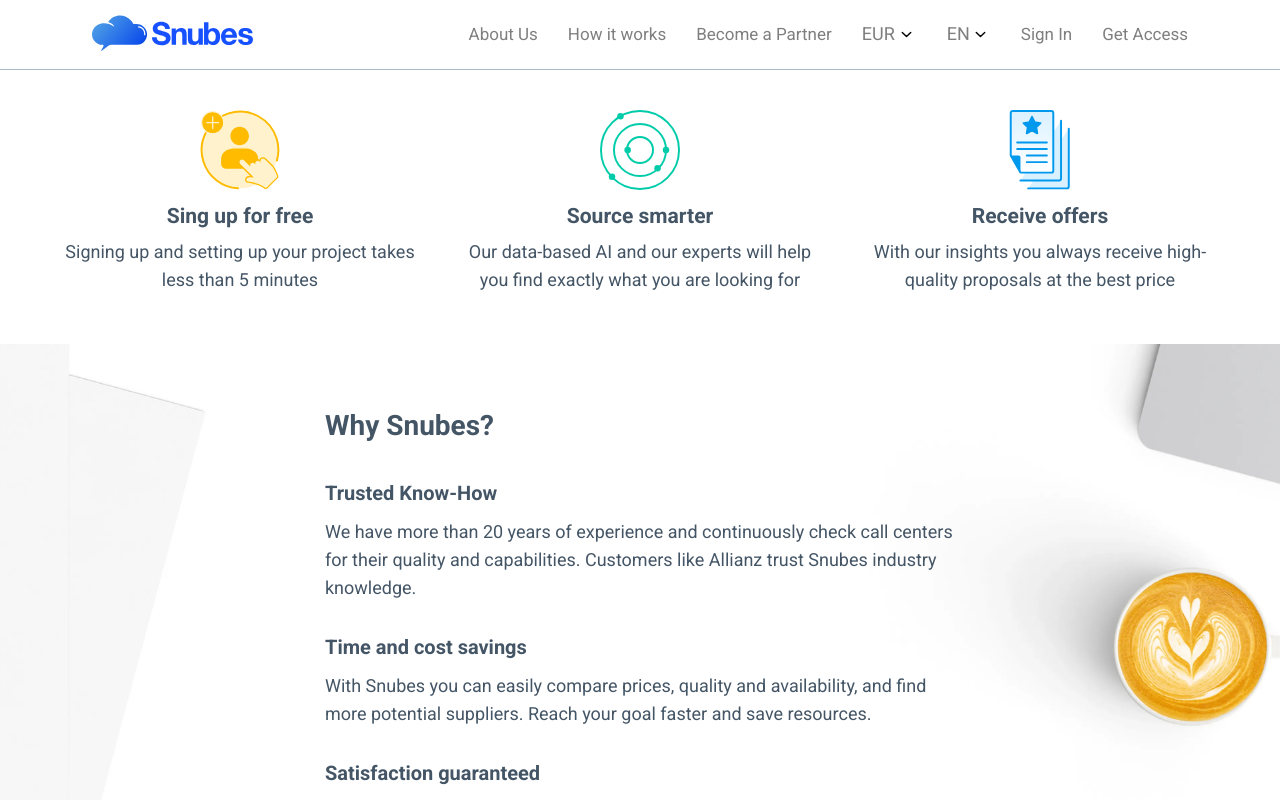
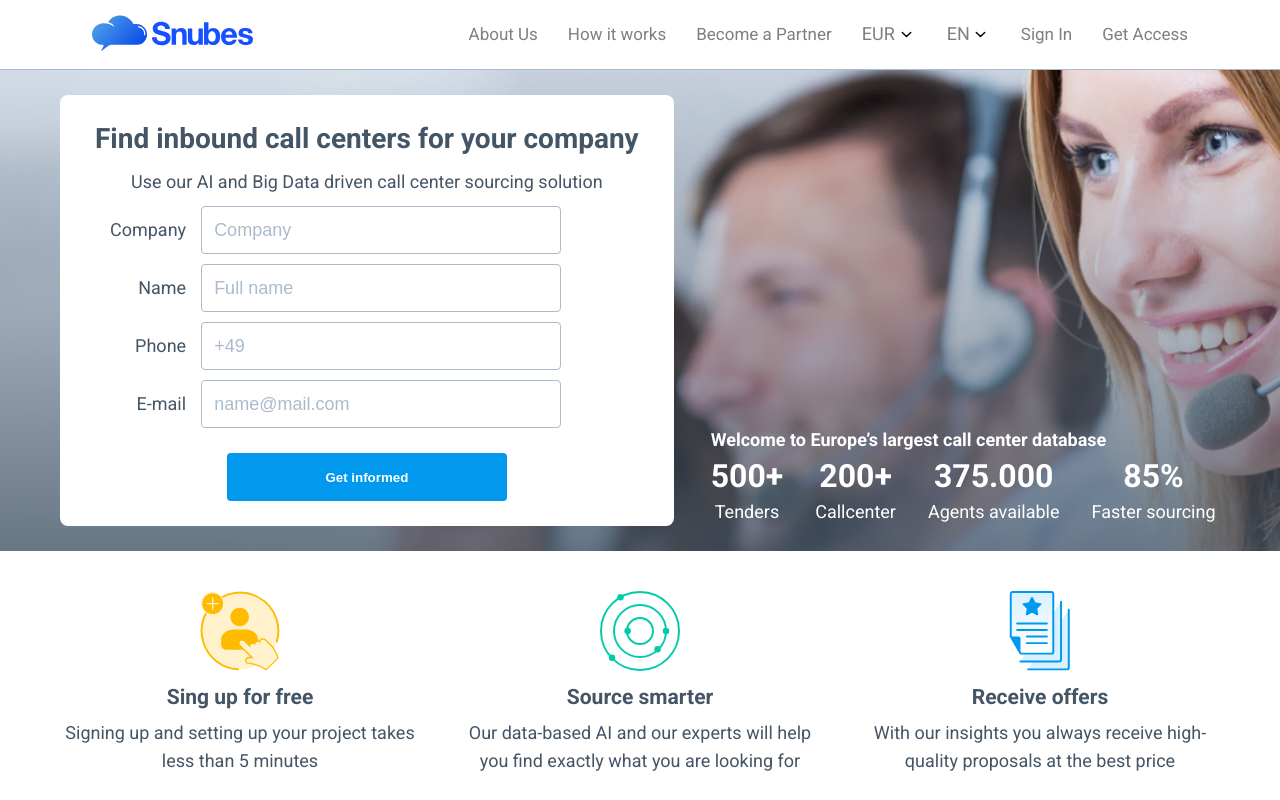
Before and after one commit to luffkaa/snubes-assignment, a React (Create React App) app: page / in a window 1280 px wide. Shown: the top 800 px of the page. Built offline with nearby package versions, Linux system fonts and the light colour scheme.

Commit message:
Added dumb request form

```diff
--- a/src/App.tsx
+++ b/src/App.tsx
@@ -4,7 +4,8 @@
   Footer,
   Header,
   WhySnubes,
-  Feedbacks
+  Feedbacks,
+  GetOffer
 } from './components';
 
 function App() {
@@ -12,6 +13,7 @@
     <>
       <Header />
       <main>
+        <GetOffer />
         <Concepts />
         <WhySnubes />
         <Feedbacks />
--- /dev/null
+++ b/src/components/GetOffer/InfoData.tsx
@@ -0,0 +1,26 @@
+export default function InfoData() {
+  return (
+    <div className="request__information_container">
+      <h2 className="request__information_title">Welcome to Europe’s largest call center database </h2>
+      <div className="information__container">
+        <div className="information__block">
+          <div className="block__data">500+</div>
+          <div className="block__description">Tenders</div>
+        </div>
+        <div className="information__block">
+          <div className="block__data">200+</div>
+          <div className="block__description">Callcenter</div>
+        </div>
+        <div className="information__block">
+          <div className="block__data">375.000</div>
+          <div className="block__description">Agents available</div>
+        </div>
+        <div className="information__block">
+          <div className="block__data">85%</div>
+          <div className="block__description">Faster sourcing</div>
+        </div>
+      </div>
+
+    </div>
+  )
+}
--- /dev/null
+++ b/src/components/GetOffer/RequestForm.tsx
@@ -0,0 +1,45 @@
+import { MouseEvent } from 'react';
+
+export default function RequestForm() {
+  const handleSubmit = (e: MouseEvent) => {
+    e.preventDefault()
+  }
+
+  return (
+    <div className="request_form__container">
+      <h1 className="request_form__title">
+        Find inbound call centers for your company
+      </h1>
+      <p className="request_form__description">
+        Use our AI and Big Data driven call center sourcing solution
+      </p>
+      <form className="request_form__form">
+        <div className="form__inputs_container">
+          <div className="form__item">
+            <label htmlFor="company">Company</label>
+            <input type="text" id="company" placeholder="Company"/>
+          </div>
+          <div className="form__item">
+            <label htmlFor="name">Name</label>
+            <input type="text" id="name" placeholder="Full name"/>
+          </div>
+          <div className="form__item">
+            <label htmlFor="phone">Phone</label>
+            <input type="tel" id="phone" placeholder="+49"/>
+          </div>
+          <div className="form__item">
+            <label htmlFor="email">E-mail</label>
+            <input type="email" id="email" placeholder="name@mail.com"/>
+          </div>
+        </div>
+        <button
+          type="submit"
+          className="form__button"
+          onClick={(e) => handleSubmit(e)}
+        >
+          Get informed
+        </button>
+      </form>
+    </div>
+  )
+}
--- /dev/null
+++ b/src/components/GetOffer/getOffer.css
@@ -0,0 +1,128 @@
+.get_offer__section {
+  padding: 25px 0;
+  background-image: linear-gradient(to bottom, rgba(68, 85, 102, 0), rgba(68, 85, 102, 0.75)), url('../../images//sections/get_offer__bg.webp');
+  background-position: center;
+  background-repeat: no-repeat;
+  background-size: cover;
+  display: flex;
+  flex-direction: column;
+  align-items: center;
+}
+
+.get_offer__section .container {
+  align-items: baseline;
+  justify-content: start;
+}
+
+.get_offer__container {
+  width: 100%;
+  display: flex;
+  flex-direction: row;
+  align-items: flex-end;
+}
+
+.request_form__container {
+  padding: 25px 35px;
+  border-radius: 8px;
+  background-color: var(--color-white);
+  text-align: center;
+}
+
+.request_form__title {
+  font-size: 28px;
+  font-weight: bold;
+  line-height: 1.36;
+}
+
+.request_form__description {
+  margin: 10px 0;
+}
+
+.request_form__form {
+  display: flex;
+  flex-direction: column;
+  align-items: center;
+  gap: 25px;
+}
+
+.form__inputs_container {
+  margin-left: 15px;
+  display: flex;
+  flex-direction: column;
+  text-align: right;
+  align-self: flex-start;
+  gap: 10px;
+}
+
+.form__item label {
+  margin-right: 15px;
+}
+
+.form__item input {
+  width: 360px;
+  height: 48px;
+  border-radius: 4px;
+  border: solid 1px var(--color-light-gray);
+  text-indent: 10px;
+  color: var(--color-main-text);
+  font-size: 18px;
+  outline: none;
+}
+
+.form__item input:focus{
+  border-color: var(--color-blue);
+}
+
+.form__item input::placeholder {
+  color: var(--color-light-gray);
+  opacity: 1;
+}
+
+.form__item input:-ms-input-placeholder {
+  color: var(--color-light-gray);
+}
+
+.form__item input::-ms-input-placeholder {
+  color: var(--color-light-gray);
+}
+
+.form__button {
+  width: 280px;
+  height: 48px;
+  border-radius: 4px;
+  background-color: var(--color-blue);
+  color: var(--color-white);
+  border: none;
+  outline: none;
+  font-weight: bold;
+}
+
+.request__information_container {
+  margin-left: 37px;
+  display: flex;
+  flex-direction: column;
+  align-items: flex-start;
+  color: var(--color-white);
+}
+
+.request__information_title {
+  font-size: 18px;
+  font-weight: bold;
+}
+
+.information__container {
+  display: flex;
+  gap: 32px;
+}
+
+.information__block {
+  display: flex;
+  flex-direction: column;
+  align-items: center;
+}
+
+.block__data {
+  font-size: 32px;
+  font-weight: bold;
+  line-height: 1.38;
+}
--- /dev/null
+++ b/src/components/GetOffer/index.tsx
@@ -0,0 +1,16 @@
+import RequestForm from './RequestForm';
+import './getOffer.css';
+import InfoData from './InfoData';
+
+export default function GetOffer() {
+  return(
+    <section className="get_offer__section">
+      <div className="container">
+        <div className="get_offer__container">
+          <RequestForm/>
+          <InfoData />
+        </div>
+      </div>
+    </section>
+  )
+}
--- a/src/components/index.tsx
+++ b/src/components/index.tsx
@@ -3,4 +3,5 @@
 export { default as Header } from './Header';
 export { default as Feedbacks } from './Feedbacks';
 export { default as Footer } from './Footer';
+export { default as GetOffer } from './GetOffer';
 export { default as WhySnubes } from './WhySnubes';
--- a/src/index.css
+++ b/src/index.css
@@ -7,6 +7,7 @@
   --hover-transition: all 0.3s ease-in-out;
   --footer-backgroung-color:  #4a4a4a;
   --color-background: #f9f9f9;
+  --color-blue: #09e;
 }
 
 * {
@@ -43,8 +44,6 @@
 
 main {
   padding-top: var(--header-height);
-  height: 100%;
-  /* flex: 1 0 auto; */
 }
 
 footer {
```
Also changed, not shown: src/images/sections/get_offer__bg.webp (renamed from src/images/sections/contact_bg.webp).
